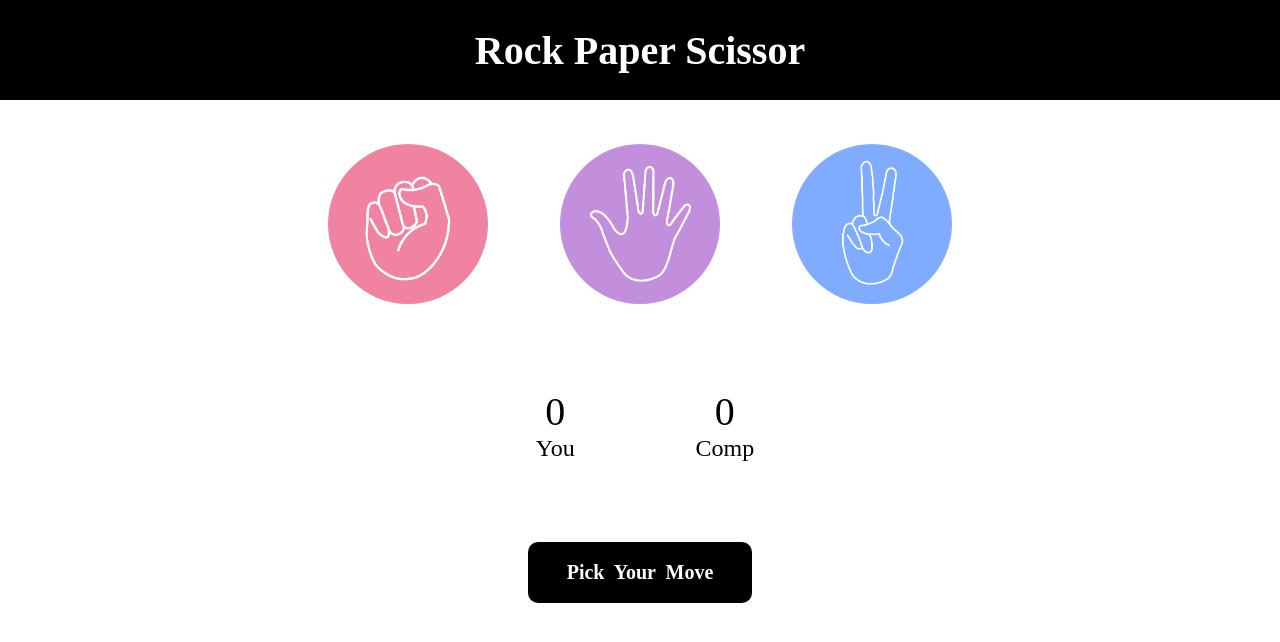
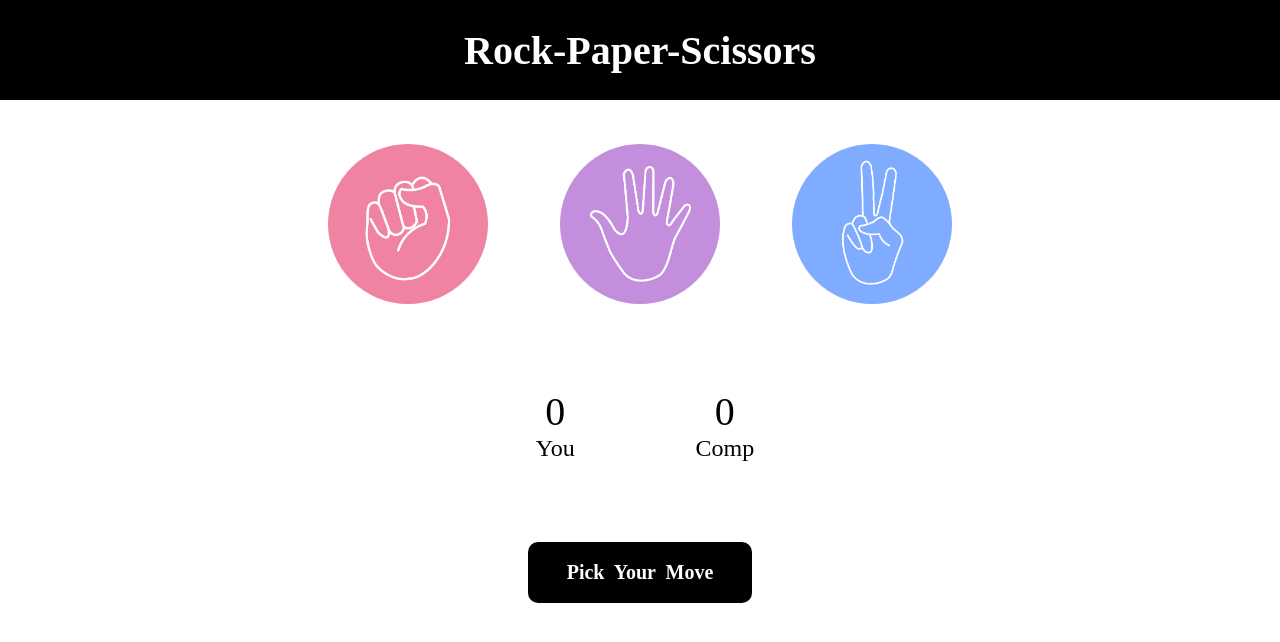
Before and after one commit to DabhiDarshan3/Stone-Paper-Scissor, a plain HTML site: page index.html in a window 1280 px wide. Drawn offline with Linux system fonts and the light colour scheme.

Commit message:
header changed

```diff
--- a/index.html
+++ b/index.html
@@ -8,7 +8,7 @@
 </head>
 <body>
     <header>
-        <h1>Rock Paper Scissor</h1>
+        <h1>Rock-Paper-Scissors</h1>
     </header>
     <main>
         <div class="content">
```
